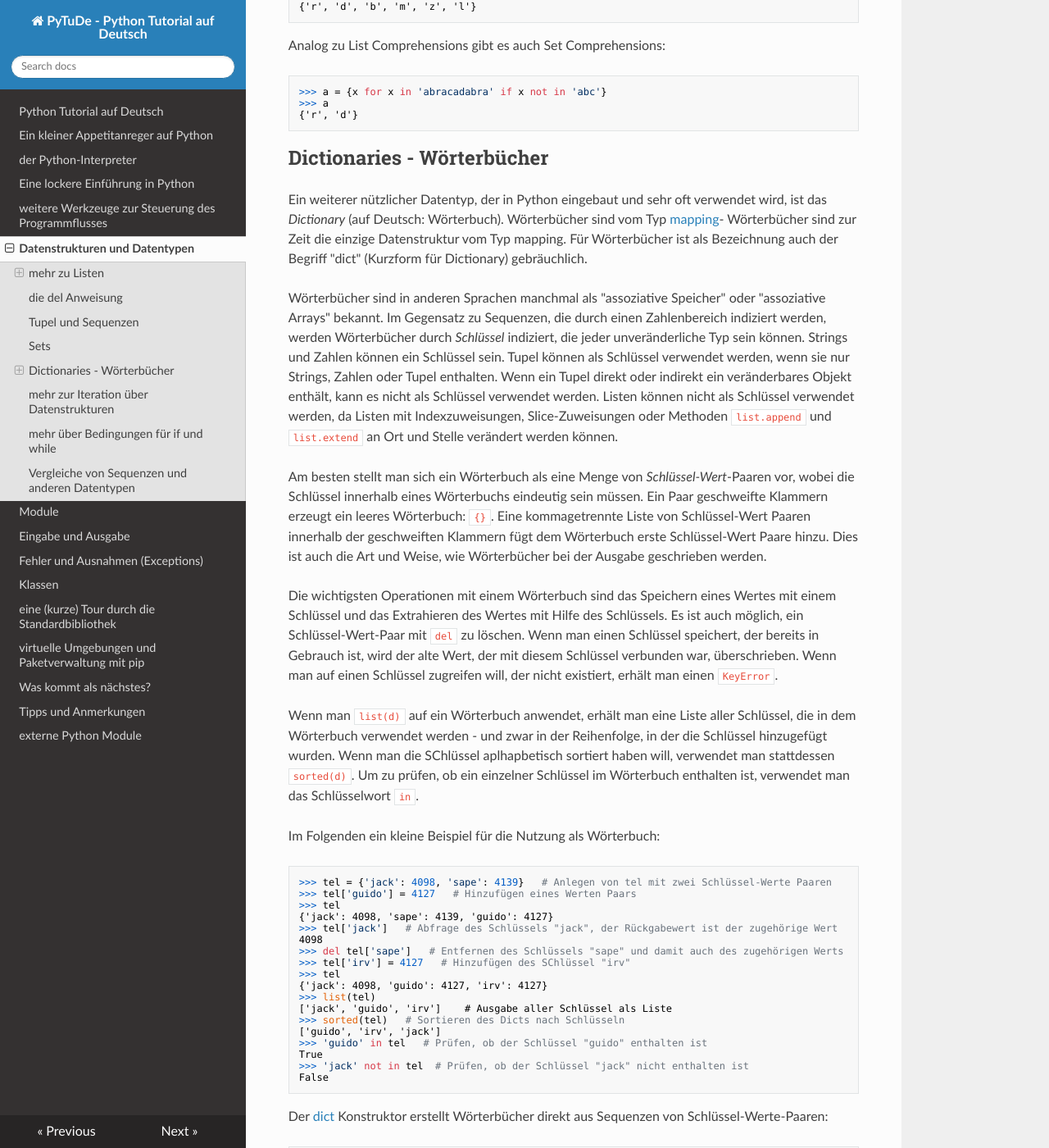
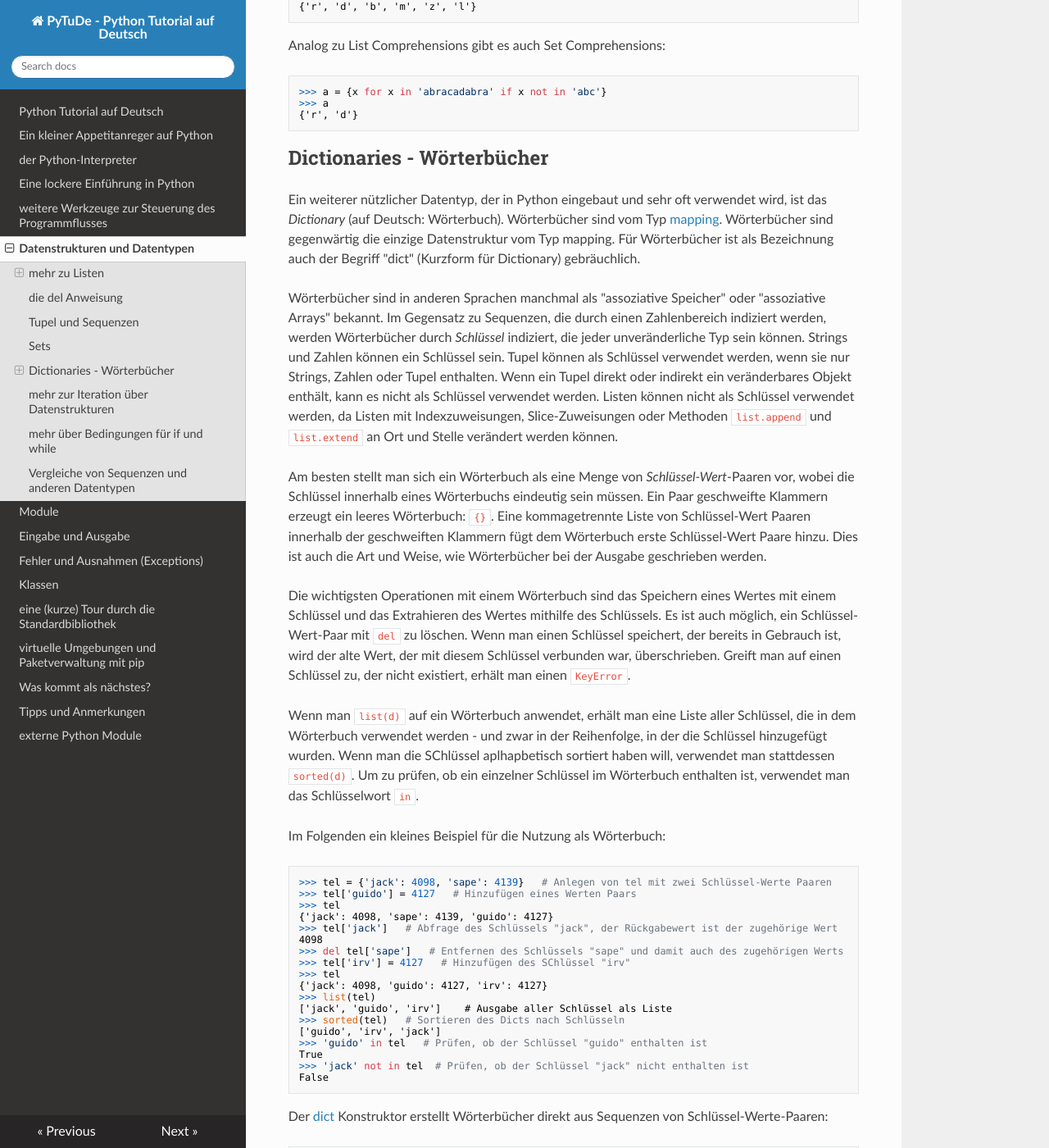
Before and after one commit to noisefloor/pytude, an MkDocs documentation site: the page built from docs/datastructures.md, in a window 1280 px wide and 1400 px high, scrolled down 8614 px. Shown: the whole window at 82% size. Built offline with MkDocs 1.6.1, drawn with Linux system fonts in a browser that asks for light colours; nearby versions of some CDN libraries; some of the changed text lies outside the part shown.

Commit message:
Typo corrected. Removed too many spaces

````diff
--- a/docs/datastructures.md
+++ b/docs/datastructures.md
@@ -119,7 +119,7 @@ Mittels List Comprehension funktioniert das wie folgt:
 
 List Comprehensions sind im Vergleich zu den beiden zuvor genannten Wegen kompakter und besser lesbar.
 
-Eine List Comprehension besteht aus Klammern, die einen Ausdruck enthalten, gefolgt von einer `for` Klausel, dann null oder mehr `for` oder `if` Klauseln. Das Ergebnis ist eine neue Liste, die sich aus der Auswertung des Ausdrucks im Kontext der nachfolgenden `for` und `if` Klauseln ergibt. Zum Beispiel kombiniert dieser List Comprehension die Elemente zweier Listen, wenn sie nicht gleich sind:
+Eine List Comprehension besteht aus Klammern die einen Ausdruck enthalten, gefolgt von einer `for` Klausel, dann null oder mehr `for` oder `if` Klauseln. Das Ergebnis ist eine neue Liste, die sich aus der Auswertung des Ausdrucks im Kontext der nachfolgenden `for` und `if` Klauseln ergibt. Zum Beispiel kombiniert dieser List Comprehension die Elemente zweier Listen, wenn sie nicht gleich sind:
 
 ```pycon
 >>> [(x, y) for x in [1,2,3] for y in [3,1,4] if x != y]
@@ -180,7 +180,7 @@ List Comprehensions können komplexe Ausdrücke und verschachtelte Funktionen en
 ['3.1', '3.14', '3.142', '3.1416', '3.14159']
 ```
 
-List Comprehensions gelten im allgemeinen als "pythonisch" und werden entsprechend häufig verwendet bzw. es gilt allgemein als empfehlenswert, List Comprehensions an passenden Stellen im Code zu verwenden.
+List Comprehensions gelten im Allgemeinen als "pythonisch" und werden entsprechend häufig verwendet bzw. es gilt allgemein als empfehlenswert, List Comprehensions an passenden Stellen im Code zu verwenden.
 
 ### verschachtelte List Comprehensions
 
@@ -269,7 +269,7 @@ würde `del a` die Referenz von `a` auf den String "Python" aus dem aktuellen Na
 
 ## Tupel und Sequenzen
 
-Es wurde schon gezeigt, dass Listen und Zeichenketten viele gemeinsame Eigenschaften haben, z. B. Index- und Slicing-Operationen. Dies sind zwei Beispiele für *Sequenz*-Datentypen (siehe [Sequenz Typen — list, tuple, range](https://docs.python.org/3/library/stdtypes.html#typesseq)). Da Python eine sich entwickelnde Sprache ist, könnten weitere Sequenz-Datentypen hinzugefügt werden. Es gibt auch einen anderen Standard-Sequenz-Datentyp: das *Tupel* (auf englisch: tuple).
+Es wurde schon gezeigt, dass Listen und Zeichenketten viele gemeinsame Eigenschaften haben, z. B. Index- und Slicing-Operationen. Dies sind zwei Beispiele für *Sequenz*-Datentypen (siehe [Sequenz Typen — list, tuple, range](https://docs.python.org/3/library/stdtypes.html#typesseq)). Da Python eine sich entwickelnde Sprache ist, könnten weitere Sequenz-Datentypen hinzugefügt werden. Es gibt auch einen anderen Standard-Sequenz-Datentyp: das *Tupel* (auf Englisch: tuple).
 
 Ein Tupel besteht aus einer Reihe von Werten, die durch Kommas getrennt sind, zum Beispiel:
 
@@ -295,11 +295,11 @@ TypeError: 'tuple' object does not support item assignment
 ([1, 2, 3], [3, 2, 1])
 ```
 
-Wie zu sehen ist, werden Tupel bei der Ausgabe immer in Klammern eingeschlossen, damit verschachtelte Tupel korrekt interpretiert werden. Sie können mit oder ohne umgebende Klammern eingegeben werden, obwohl Klammern oft ohnehin notwendig sind, z.B wenn das Tupel Teil eines größeren Ausdrucks ist. Es ist nicht möglich, den einzelnen Elementen eines Tupels Zuweisungen zuzuweisen. Es ist jedoch möglich, Tupel zu erstellen, die veränderbare Objekte enthalten, z. B. Listen.
+Wie zu sehen ist, werden Tupel bei der Ausgabe immer in Klammern eingeschlossen, damit verschachtelte Tupel korrekt interpretiert werden. Sie können mit oder ohne umgebende Klammern eingegeben werden, obwohl Klammern oft ohnehin notwendig sind, z.B. wenn das Tupel Teil eines größeren Ausdrucks ist. Es ist nicht möglich, den einzelnen Elementen eines Tupels Zuweisungen zuzuweisen. Es ist jedoch möglich, Tupel zu erstellen, die veränderbare Objekte enthalten, z. B. Listen.
 
 Obwohl Tupel auf den ersten Blick ähnlich wie Listen aussehen, werden sie oft in unterschiedlichen Situationen und für unterschiedliche Zwecke verwendet. Tupel sind "immutable" (=unveränderlich) und enthalten in der Regel eine heterogene Folge von Elementen, auf die durch Entpacken (siehe später in diesem Abschnitt) oder Indizierung (oder sogar durch Attribute im Fall von [namedtuples](https://docs.python.org/3/library/collections.html#collections.namedtuple)) zugegriffen wird. Listen sind "mutable" (=veränderlich), und ihre Elemente sind normalerweise homogen und werden durch Iteration über die Liste angesprochen.
 
-Ein spezielles Problem ist die Konstruktion von Tupeln, die 0 oder 1 Elemente enthalten: Die Syntax hat einige zusätzliche Eigenheiten, um diese zu berücksichtigen. Leere Tupel werden durch ein leeres Klammerpaar konstruiert. Ein Tupel mit einem Element wird konstruiert, indem einem Wert ein Komma folgt - es genügt nicht, einen einzelnen Wert in Klammern zu setzen! Hässlich, aber effektiv.  Zum Beispiel:
+Ein spezielles Problem ist die Konstruktion von Tupeln, die 0 oder 1 Elemente enthalten: Die Syntax hat einige zusätzliche Eigenheiten, um diese zu berücksichtigen. Leere Tupel werden durch ein leeres Klammerpaar konstruiert. Ein Tupel mit einem Element wird konstruiert, indem einem Wert ein Komma folgt - es genügt nicht, einen einzelnen Wert in Klammern zu setzen! Hässlich, aber effektiv. Zum Beispiel:
 
 ```pycon
 >>> empty = ()
@@ -326,7 +326,7 @@ Python enthält auch einen Datentyp für *Sets* (auf Deutsch: Menge). Ein Set is
 
 Geschweifte Klammern oder die Funktion [set](https://docs.python.org/3/library/stdtypes.html#set) können verwendet werden, um Mengen zu erzeugen.
 
-*Hinweis*: Um eine leere Menge zu erzeugen, muss `set()`` verwendet werden, nicht `{}`! Letzteres erzeugt ein leeres Wörterbuch, eine Datenstruktur, die im nächsten Abschnitt behandelt wird.
+*Hinweis*: Um eine leere Menge zu erzeugen, muss `set()` verwendet werden, nicht `{}`! Letzteres erzeugt ein leeres Wörterbuch, eine Datenstruktur, die im nächsten Abschnitt behandelt wird.
 
 Eine kurze Demonstration zu Sets:
 
@@ -363,17 +363,17 @@ Analog zu List Comprehensions gibt es auch Set Comprehensions:
 
 ## Dictionaries - Wörterbücher
 
-Ein weiterer nützlicher Datentyp, der in Python eingebaut und sehr oft verwendet wird, ist das *Dictionary* (auf Deutsch: Wörterbuch). Wörterbücher sind vom Typ [mapping](https://docs.python.org/3/library/stdtypes.html#typesmapping)- Wörterbücher sind zur Zeit die einzige Datenstruktur vom Typ mapping. Für Wörterbücher ist als Bezeichnung auch der Begriff "dict" (Kurzform für Dictionary) gebräuchlich.
+Ein weiterer nützlicher Datentyp, der in Python eingebaut und sehr oft verwendet wird, ist das *Dictionary* (auf Deutsch: Wörterbuch). Wörterbücher sind vom Typ [mapping](https://docs.python.org/3/library/stdtypes.html#typesmapping). Wörterbücher sind gegenwärtig die einzige Datenstruktur vom Typ mapping. Für Wörterbücher ist als Bezeichnung auch der Begriff "dict" (Kurzform für Dictionary) gebräuchlich.
 
 Wörterbücher sind in anderen Sprachen manchmal als "assoziative Speicher" oder "assoziative Arrays" bekannt. Im Gegensatz zu Sequenzen, die durch einen Zahlenbereich indiziert werden, werden Wörterbücher durch *Schlüssel* indiziert, die jeder unveränderliche Typ sein können. Strings und Zahlen können ein Schlüssel sein. Tupel können als Schlüssel verwendet werden, wenn sie nur Strings, Zahlen oder Tupel enthalten. Wenn ein Tupel direkt oder indirekt ein veränderbares Objekt enthält, kann es nicht als Schlüssel verwendet werden. Listen können nicht als Schlüssel verwendet werden, da Listen mit Indexzuweisungen, Slice-Zuweisungen oder Methoden `list.append` und `list.extend` an Ort und Stelle verändert werden können.
 
 Am besten stellt man sich ein Wörterbuch als eine Menge von *Schlüssel-Wert*-Paaren vor, wobei die Schlüssel innerhalb eines Wörterbuchs eindeutig sein müssen. Ein Paar geschweifte Klammern erzeugt ein leeres Wörterbuch: `{}`. Eine kommagetrennte Liste von Schlüssel-Wert Paaren innerhalb der geschweiften Klammern fügt dem Wörterbuch erste Schlüssel-Wert Paare hinzu. Dies ist auch die Art und Weise, wie Wörterbücher bei der Ausgabe geschrieben werden.
 
-Die wichtigsten Operationen mit einem Wörterbuch sind das Speichern eines Wertes mit einem Schlüssel und das Extrahieren des Wertes mit Hilfe des Schlüssels. Es ist auch möglich, ein Schlüssel-Wert-Paar mit `del` zu löschen. Wenn man einen Schlüssel speichert, der bereits in Gebrauch ist, wird der alte Wert, der mit diesem Schlüssel verbunden war, überschrieben. Wenn man auf einen Schlüssel zugreifen will, der nicht existiert, erhält man einen `KeyError`.
+Die wichtigsten Operationen mit einem Wörterbuch sind das Speichern eines Wertes mit einem Schlüssel und das Extrahieren des Wertes mithilfe des Schlüssels. Es ist auch möglich, ein Schlüssel-Wert-Paar mit `del` zu löschen. Wenn man einen Schlüssel speichert, der bereits in Gebrauch ist, wird der alte Wert, der mit diesem Schlüssel verbunden war, überschrieben. Greift man auf einen Schlüssel zu, der nicht existiert, erhält man einen `KeyError`.
 
 Wenn man ``list(d)`` auf ein Wörterbuch anwendet, erhält man eine Liste aller Schlüssel, die in dem Wörterbuch verwendet werden - und zwar in der Reihenfolge, in der die Schlüssel hinzugefügt wurden. Wenn man die SChlüssel aplhapbetisch sortiert haben will, verwendet man stattdessen `sorted(d)`. Um zu prüfen, ob ein einzelner Schlüssel im Wörterbuch enthalten ist, verwendet man das Schlüsselwort `in`.
 
-Im Folgenden ein kleine Beispiel für die Nutzung als Wörterbuch:
+Im Folgenden ein kleines Beispiel für die Nutzung als Wörterbuch:
 
 ```pycon
 >>> tel = {'jack': 4098, 'sape': 4139}   # Anlegen von tel mit zwei Schlüssel-Werte Paaren
@@ -566,7 +566,7 @@ ist wahr
 ist wahr
 ```
 
-Die booleschen Operatoren `and` und `or` sind sogenannte *Kurzschluss*-Operatoren: ihre Argumente werden von links nach rechts ausgewertet, und die Auswertung endet, sobald das Ergebnis feststeht. Wenn zum Beispiel `A` und `C` wahr sind, aber `B` falsch ist, wertet `A and B and C` den Ausdruck `C` nicht aus. Wenn er als allgemeiner Wert und nicht als Boolescher Wert verwendet wird, ist der Rückgabewert eines Kurzschlussoperators das zuletzt ausgewertete Argument.
+Die booleschen Operatoren `and` und `or` sind sogenannte *Kurzschluss*-Operatoren: Ihre Argumente werden von links nach rechts ausgewertet, und die Auswertung endet, sobald das Ergebnis feststeht. Wenn zum Beispiel `A` und `C` wahr sind, aber `B` falsch ist, wertet `A and B and C` den Ausdruck `C` nicht aus. Wenn er als allgemeiner Wert und nicht als Boolescher Wert verwendet wird, ist der Rückgabewert eines Kurzschlussoperators das zuletzt ausgewertete Argument.
 
 Es ist möglich, das Ergebnis eines Vergleichs oder eines anderen booleschen Ausdrucks einer Variablen zuzuweisen. Zum Beispiel:
 
````
Also changed, not shown: other parts of docs/datastructures.md (+14 -14 lines).
